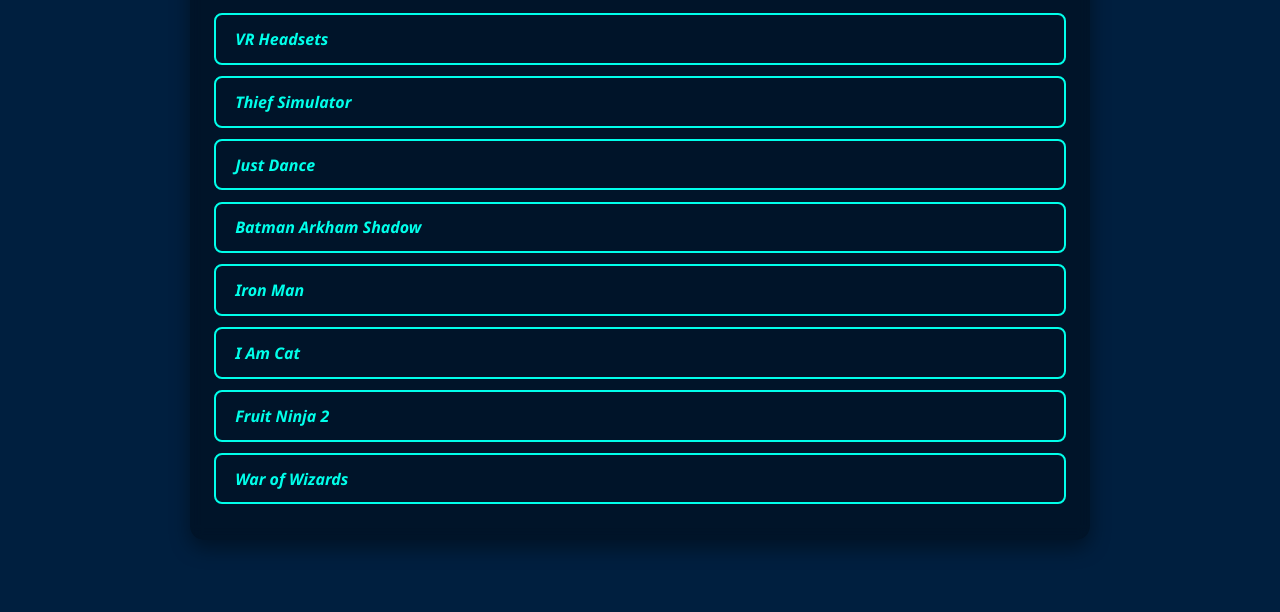
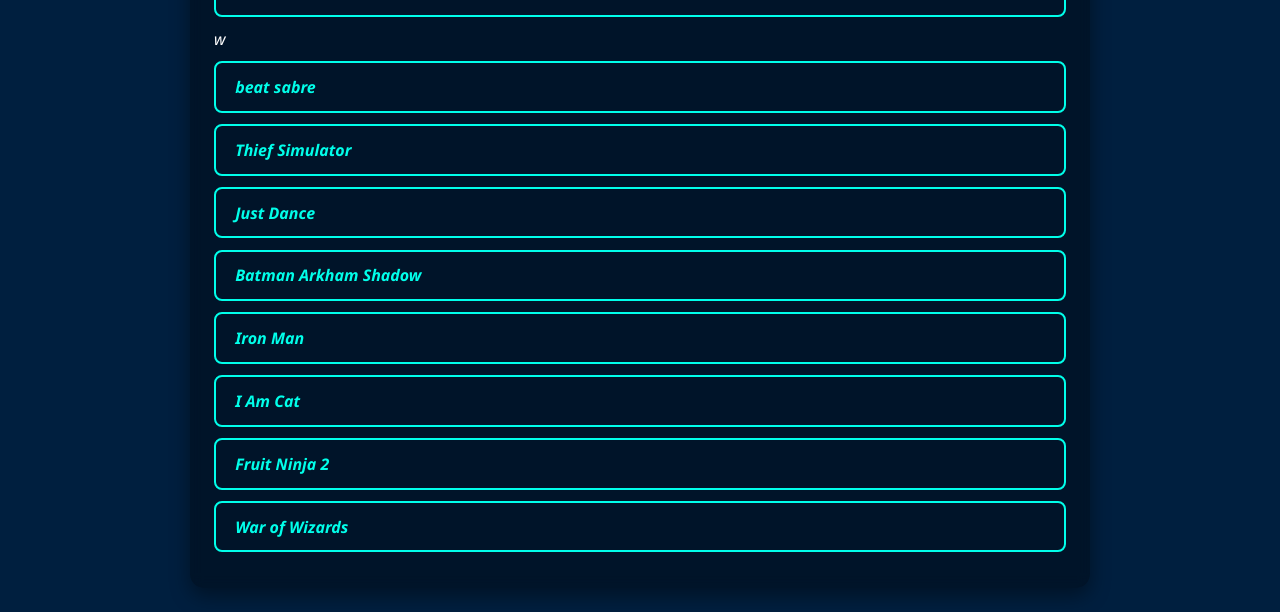
Before and after one commit to asherruschinek-design/my-meta-quest-referrals, a plain HTML site: page links.html in a window 1280 px wide. Shown: the part 188-800 px from the top of the page. Drawn offline with Linux system fonts and the light colour scheme.

Commit message:
Update links.html

```diff
--- a/links.html
+++ b/links.html
@@ -24,6 +24,7 @@
     <h1>Referral Links</h1>
     <div class="links">
       <a href="https://www.meta.com/referrals/link/ash.ruscho" target="_blank">VR Headsets</a>
+     w <a href=" https://www.meta.com/appreferrals/ash.ruscho/2448060205267927 " target="_blank">beat sabre </a>
       <a href="https://www.meta.com/appreferrals/ash.ruscho/3395626290543887" target="_blank">Thief Simulator</a>
       <a href="https://www.meta.com/appreferrals/ash.ruscho/6646371635430939" target="_blank">Just Dance</a>
       <a href="https://www.meta.com/appreferrals/ash.ruscho/3551691271620960" target="_blank">Batman Arkham Shadow</a>
```
